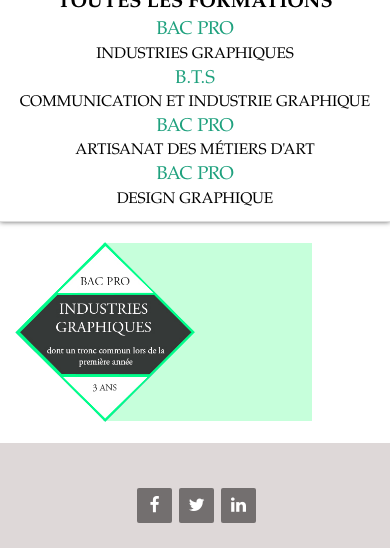
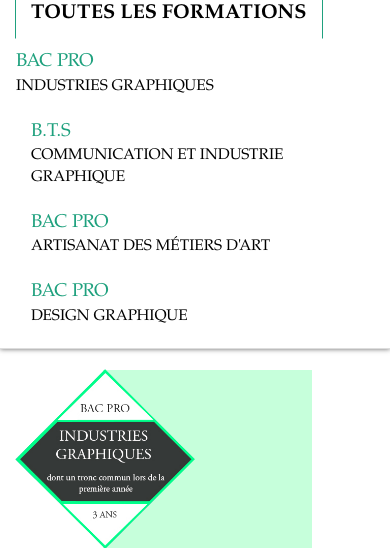
Before and after one commit to arthurleroux/Garamont, a PHP site: page /formations.php in a window 390 px wide. Shown: the part 364-912 px from the top of the page. Run offline with PHP 8.4, Linux system fonts and the light colour scheme; some libraries are stand-ins or nearby versions.

Commit message:
résolution bug tabs formations

```diff
--- a/formations.php
+++ b/formations.php
@@ -8,14 +8,12 @@
 
             <!-- Nav tabs -->
             <ul class="nav nav-tabs" role="tablist">
-           <div class="col-md-offset-1 col-md-2 text-center">
-               <li role="presentation" class="active">
+
+                <li role="presentation" class="active col-md-2 col-md-offset-1">
                     <a href="#toutes" aria-controls="toutes" role="tab" data-toggle="tab">
                         <b class="toutes">Toutes les formations</b>
                     </a>
                 </li>
-           </div>
-           <div class="col-md-2 text-center">
                 <li role="presentation">
                     <a href="#ind_graph" aria-controls="ind_graph" role="tab" data-toggle="tab">
                        <span class="vert">
@@ -25,9 +23,7 @@
                         Industries graphiques
                     </a>
                 </li>
-           </div>
-           <div class="col-md-2 text-center">
-               <li role="presentation">
+                <li role="presentation" class="col-md-2">
                     <a href="#com_grap" aria-controls="com_grap" role="tab" data-toggle="tab">
                       <span class="vert">
                            b.t.s
@@ -36,9 +32,7 @@
                         Communication et industrie graphique
                     </a>
                 </li>
-           </div>
-            <div class="col-md-2 text-center">
-                <li role="presentation">
+                <li role="presentation" class="col-md-2">
                     <a href="#artisanat" aria-controls="artisanat" role="tab" data-toggle="tab">
                     <span class="vert">
                         bac pro
@@ -47,9 +41,7 @@
                         Artisanat des métiers d'art
                     </a>
                 </li>
-            </div>
-            <div class="col-md-2 text-center">
-                <li role="presentation">
+                <li role="presentation" class="col-md-2">
                     <a href="#design" aria-controls="design" role="tab" data-toggle="tab">
                     <span class="vert">
                         bac pro
@@ -58,7 +50,7 @@
                         Design graphique
                     </a>
                 </li>
-            </div>
+
             </ul>
         </div>
         <div class="container">
--- a/style/style.css
+++ b/style/style.css
@@ -988,11 +988,22 @@ footer .footer-right a:hover {
   font-size: 1.2em;
   color: #1fa17e;
 }
+.formations .nav-tabs li:hover a {
+  color: #000000;
+}
 .formations .nav-tabs li a {
+  border-radius: 0;
   color: #000000;
 }
 .formations .nav-tabs li a:hover {
   text-decoration: none;
+  background: none;
+  border-color: transparent;
+}
+.formations .nav-tabs li.active > a {
+  border-color: transparent;
+  border-left: 1px solid #1fa17e;
+  border-right: 1px solid #1fa17e;
 }
 .formations .tab-content {
   padding-top: 20px;
--- a/style/style.less
+++ b/style/style.less
@@ -1095,14 +1095,27 @@ footer{
         font-size: 1.2em;
         color: @vertMenu;
       }
+      &:hover {
+        a {
+          color: #000000;
+        }
+      }
       a {
+        border-radius: 0;
         color: #000000;
         &:hover {
           text-decoration: none;
+          background: none;
+          border-color: transparent;
         }
       }
       text-transform: uppercase;
       font-size: 1.1em;
+    }
+    li.active>a {
+      border-color: transparent;
+      border-left: 1px solid @vertMenu;
+      border-right: 1px solid @vertMenu;
     }
   }
   .tab-content {
```
Lines whose indentation alone changed are shown as unchanged.
